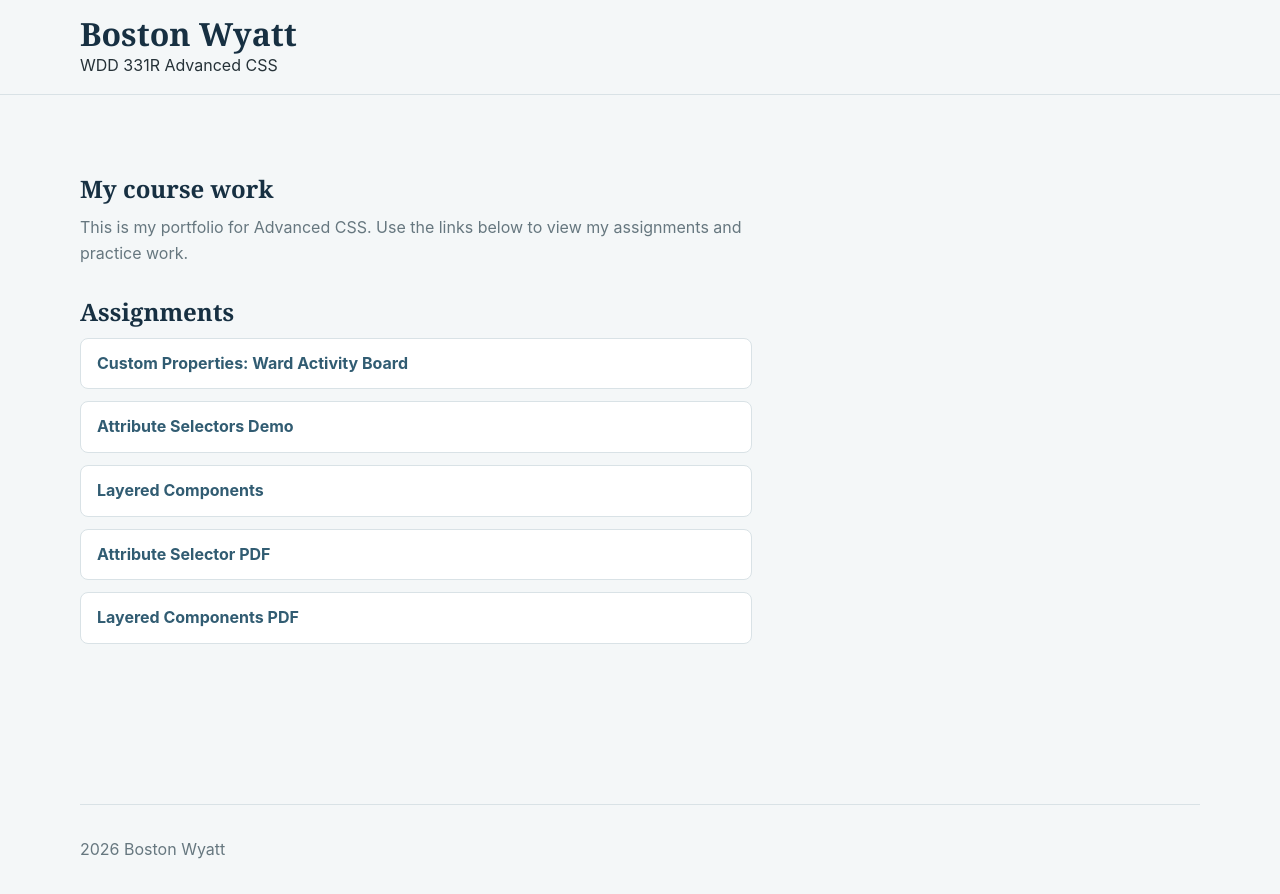
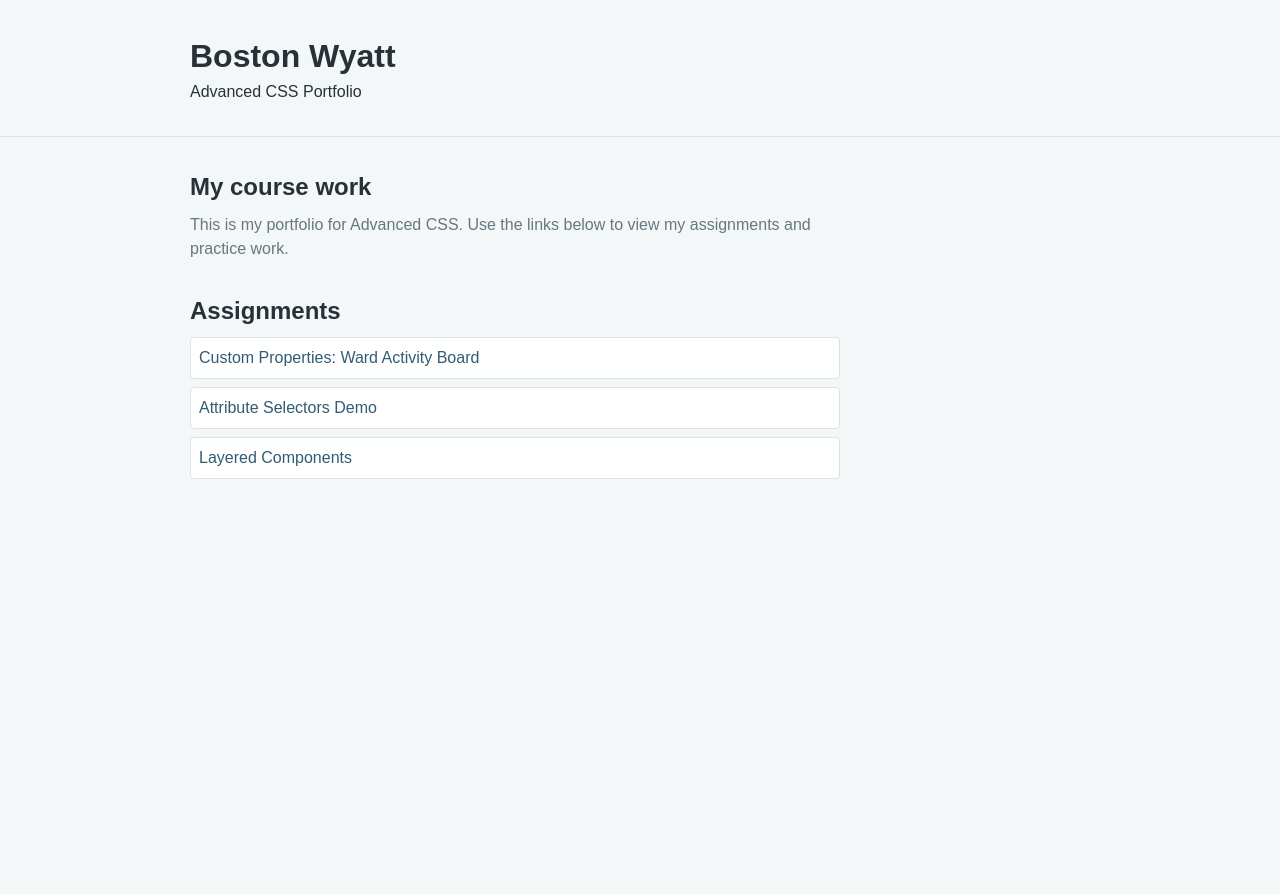
Before and after one commit to ButterMyLoaf23/advancedcss-portfolio, a website: page index.html in a window 1280 px wide. After the commit the page ends 800 px from the top, so only its background shows below. Drawn offline with Linux system fonts and the light colour scheme.

Commit message:
Changed css styling and some index changes as well

```diff
--- a/css/base/elements.css
+++ b/css/base/elements.css
@@ -1,5 +1,20 @@
-body { min-width: 320px; color: var(--color-text); background: var(--color-background); font-family: var(--font-body); font-size: var(--font-size-base); line-height: 1.6; }
-h1, h2, h3 { color: var(--color-heading); font-family: var(--font-display); line-height: 1.15; }
-a { color: var(--color-primary); font-weight: 700; text-underline-offset: 0.2em; }
-a:hover, a:focus-visible { color: var(--color-primary-dark); }
-:focus-visible { outline: 3px solid var(--color-accent); outline-offset: 3px; }
+body {
+  min-width: 320px;
+  color: var(--color-text);
+  background: var(--color-background);
+  font-family: var(--font-body);
+  font-size: var(--font-size-base);
+  line-height: 1.5;
+}
+
+h1, h2 {
+  color: var(--color-text);
+}
+
+a {
+  color: var(--color-primary);
+}
+
+a:hover, a:focus-visible {
+  color: var(--color-text);
+}
--- a/css/base/reset.css
+++ b/css/base/reset.css
@@ -1,5 +1,12 @@
-*, *::before, *::after { box-sizing: border-box; }
-html { scroll-behavior: smooth; }
-body, h1, h2, h3, p, ul { margin: 0; }
-ul { padding: 0; list-style: none; }
-img { display: block; max-width: 100%; }
+*, *::before, *::after {
+  box-sizing: border-box;
+}
+
+body, h1, h2, p, ul {
+  margin: 0;
+}
+
+ul {
+  padding: 0;
+  list-style: none;
+}
--- a/css/components/portfolio.css
+++ b/css/components/portfolio.css
@@ -1,14 +1,12 @@
-.eyebrow, .card-label { color: var(--color-primary); font-size: 0.8rem; font-weight: 800; letter-spacing: 0.12em; text-transform: uppercase; }
-.work-link { display: block; padding: var(--space-sm) var(--space-md); border: 1px solid var(--color-border); border-radius: var(--radius-sm); background: var(--color-surface); text-decoration: none; }
-.work-link:hover, .work-link:focus-visible { background: var(--color-accent-soft); }
-  .hero-note { padding: var(--space-lg); border: 1px solid var(--color-border); border-radius: var(--radius-lg); background: var(--color-surface); box-shadow: var(--shadow-card); }
-  .hero-note strong { display: block; margin-bottom: var(--space-sm); color: var(--color-heading); font-family: var(--font-display); font-size: 1.5rem; }
-  .project-card { display: flex; flex-direction: column; gap: var(--space-md); min-height: 100%; padding: var(--space-lg); border: 1px solid var(--color-border); border-radius: var(--radius-lg); background: var(--color-surface); box-shadow: var(--shadow-card); transition: transform var(--transition-fast), box-shadow var(--transition-fast); }
-  .project-card:hover { transform: translateY(-0.25rem); box-shadow: 0 1rem 2.5rem rgb(23 48 66 / 0.16); }
-  .project-card h3 { font-size: 1.45rem; }
-  .project-card p { flex-grow: 1; color: var(--color-muted); }
-  .button { display: inline-block; padding: 0.7rem 1rem; border: 2px solid var(--color-primary); border-radius: var(--radius-pill); background: var(--color-primary); color: var(--color-on-primary); text-decoration: none; transition: background var(--transition-fast), color var(--transition-fast); }
-  .button:hover, .button:focus-visible { background: var(--color-primary-dark); color: var(--color-on-primary); }
-  .button--quiet { border-color: var(--color-border); background: transparent; color: var(--color-primary); }
-  .tag-list { display: flex; flex-wrap: wrap; gap: var(--space-xs); }
-.tag { padding: 0.25rem 0.65rem; border-radius: var(--radius-pill); background: var(--color-accent-soft); color: var(--color-primary-dark); font-size: 0.8rem; font-weight: 700; }
+.work-link {
+  display: block;
+  padding: var(--space-sm);
+  border: 1px solid var(--color-border);
+  border-radius: var(--radius-sm);
+  background: var(--color-surface);
+  text-decoration: none;
+}
+
+.work-link:hover, .work-link:focus-visible {
+  background: var(--color-accent-soft);
+}
--- a/css/layout/primary.css
+++ b/css/layout/primary.css
@@ -1,21 +1,39 @@
-.site-shell { width: min(calc(100% - 2rem), var(--content-width)); margin-inline: auto; }
-  .site-header { padding-block: var(--space-md); border-bottom: 1px solid var(--color-border); }
-.intro { max-width: 42rem; padding-block: var(--space-xl) var(--space-lg); }
-.intro h2, .work-nav h2 { margin-bottom: var(--space-sm); }
-.intro p { color: var(--color-muted); }
-.work-nav { padding-bottom: var(--space-xl); }
-.work-list { display: grid; gap: var(--space-sm); max-width: 42rem; }
-  .site-nav, .nav-links, .hero-actions, .section-heading, .site-footer { display: flex; align-items: center; }
-  .site-nav, .section-heading, .site-footer { justify-content: space-between; gap: var(--space-md); }
-  .nav-links { flex-wrap: wrap; gap: var(--space-md); }
-  .hero { display: grid; grid-template-columns: minmax(0, 1.4fr) minmax(16rem, 0.6fr); gap: var(--space-xl); align-items: center; padding-block: var(--space-xl); }
-  .hero-copy { max-width: 42rem; }
-  .hero-copy h1 { margin-block: var(--space-sm) var(--space-md); font-size: clamp(2.6rem, 7vw, 5.5rem); }
-  .hero-copy p { max-width: 38rem; color: var(--color-muted); font-size: clamp(1.05rem, 2vw, 1.25rem); }
-  .hero-actions { flex-wrap: wrap; gap: var(--space-md); margin-top: var(--space-lg); }
-  .section { padding-block: var(--space-lg); }
-  .section-heading { margin-bottom: var(--space-lg); }
-  .section-heading p { color: var(--color-muted); }
-  .project-grid { display: grid; grid-template-columns: repeat(auto-fit, minmax(min(100%, 18rem), 1fr)); gap: var(--space-lg); }
-  .site-footer { margin-top: var(--space-xl); padding-block: var(--space-lg); border-top: 1px solid var(--color-border); color: var(--color-muted); }
-@media (max-width: 42rem) { .site-nav, .site-footer, .section-heading { align-items: flex-start; flex-direction: column; } .hero { grid-template-columns: 1fr; } }
+.shell {
+  width: 90%;
+  max-width: 900px;
+  margin: 0 auto;
+}
+
+.site-header {
+  padding: var(--space-lg) 0;
+  border-bottom: 1px solid var(--color-border);
+}
+
+.intro {
+  max-width: 650px;
+  padding: var(--space-lg) 0;
+}
+
+.intro h2, .work-nav h2 {
+  margin-bottom: var(--space-sm);
+}
+
+.intro p {
+  color: var(--color-muted);
+}
+
+.work-nav {
+  padding-bottom: var(--space-lg);
+}
+
+.work-list {
+  display: grid;
+  gap: var(--space-sm);
+  max-width: 650px;
+}
+
+@media (max-width: 600px) {
+  .site-shell {
+    width: 90%;
+  }
+}
--- a/css/tokens/colors.css
+++ b/css/tokens/colors.css
@@ -1,13 +1,9 @@
 :root {
   --color-primary: #315c72;
-    --color-primary-dark: #204254;
   --color-background: #f4f7f8;
   --color-surface: #ffffff;
   --color-text: #263238;
-    --color-heading: #173042;
   --color-muted: #66777f;
-    --color-accent: #d98b5f;
   --color-accent-soft: #f8e4d8;
   --color-border: #d9e2e6;
-    --color-on-primary: #ffffff;
 }
--- a/css/tokens/variables.css
+++ b/css/tokens/variables.css
@@ -1,16 +1,8 @@
-  :root {
-    --space-xs: 0.5rem;
-    --space-sm: 0.75rem;
-    --space-md: 1rem;
-    --space-lg: 2rem;
-    --space-xl: clamp(2.5rem, 7vw, 5rem);
-    --content-width: 70rem;
-    --font-body: Inter, ui-sans-serif, system-ui, -apple-system, BlinkMacSystemFont, "Segoe UI", sans-serif;
-    --font-display: Georgia, "Times New Roman", serif;
-    --font-size-base: 1rem;
-    --radius-sm: 0.5rem;
-    --radius-lg: 1.25rem;
-    --radius-pill: 999px;
-    --shadow-card: 0 0.75rem 2rem rgb(23 48 66 / 0.1);
-    --transition-fast: 180ms ease;
+:root {
+  --space-sm: 0.5rem;
+  --space-md: 1rem;
+  --space-lg: 2rem;
+  --font-body: Arial, Helvetica, sans-serif;
+  --font-size-base: 1rem;
+  --radius-sm: 0.25rem;
 }
--- a/css/utilities/utilities.css
+++ b/css/utilities/utilities.css
@@ -1,2 +1,3 @@
-.text-muted { color: var(--color-muted); }
-.sr-only { position: absolute; width: 1px; height: 1px; padding: 0; overflow: hidden; clip: rect(0, 0, 0, 0); white-space: nowrap; border: 0; }
+.text-muted {
+  color: var(--color-muted);
+}
--- a/index.html
+++ b/index.html
@@ -9,32 +9,26 @@
 </head>
 <body>
     <header class="site-header">
-        <div class="site-shell">
+        <div class="shell">
             <h1>Boston Wyatt</h1>
-            <p>WDD 331R Advanced CSS</p>
+            <p>Advanced CSS Portfolio</p>
         </div>
     </header>
 
-    <main class="site-shell">
+    <main class="shell">
         <section class="intro" aria-labelledby="intro-title">
             <h2 id="intro-title">My course work</h2>
             <p>This is my portfolio for Advanced CSS. Use the links below to view my assignments and practice work.</p>
         </section>
 
-        <nav class="work-nav" aria-label="Course work">
+        <nav class="work-nav">
             <h2>Assignments</h2>
             <ul class="work-list">
                 <li><a class="work-link" href="unit1/custom-properties/Index.html">Custom Properties: Ward Activity Board</a></li>
                 <li><a class="work-link" href="unit2/attribute-selectors-demo.html">Attribute Selectors Demo</a></li>
                 <li><a class="work-link" href="unit2/layered-components/index.html">Layered Components</a></li>
-                <li><a class="work-link" href="Attribute%20Selector.pdf">Attribute Selector PDF</a></li>
-                <li><a class="work-link" href="Layered%20Components.pdf">Layered Components PDF</a></li>
             </ul>
         </nav>
     </main>
-
-    <footer class="site-footer site-shell">
-        <p>2026 Boston Wyatt</p>
-    </footer>
 </body>
 </html>
```
Also changed, not shown: dist/styles.css. Lines whose indentation alone changed are shown as unchanged.
